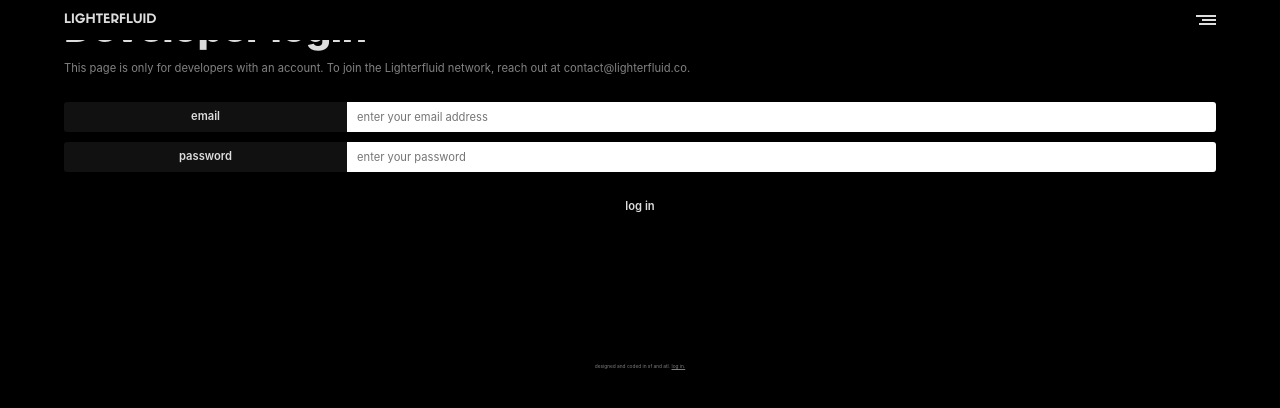
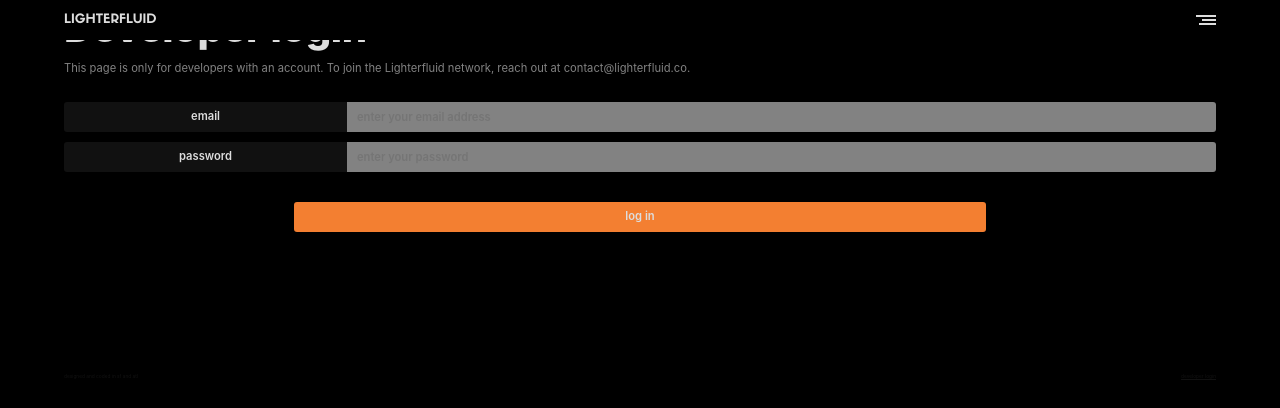
Before and after one commit to winslowdev/lighterfluid, a React (Create React App) app: page /login in a window 1280 px wide. Shown: the top 408 px of the page. Built offline with nearby package versions, Linux system fonts and the light colour scheme.

Commit message:
reorganized css

```diff
--- a/src/App.js
+++ b/src/App.js
@@ -137,8 +137,8 @@ export default class App extends Component {
 
                 <footer>
                     <div id="footer" className="container">
-                        <p className="footer">designed and coded in sf and atl. <span className="sign-in"
-                            onClick={() => { { this.navigate('internal', '/login') } }}>log in.</span></p>
+                        <p>designed and coded in sf and atl</p>
+                        <p className="pseudolink" onClick={() => { { this.navigate('internal', '/login') } }}>developer login</p>
                     </div>
                 </footer>
             </Router>
--- a/src/components/Home.js
+++ b/src/components/Home.js
@@ -17,7 +17,7 @@ export class Home extends Component {
 
                 <RectangleTile
                     address="/projects"
-                    gradientStyle="gradient-1"
+                    gradientStyle="grad1"
                     image={require('../images/stock/workspace.jpg')}
                     navigate={this.props.navigate}
                     dimensions={this.props.dimensions}
@@ -26,14 +26,14 @@ export class Home extends Component {
                 <div className="forced-rectangle">
                     <SquareTile
                         address="/developers"
-                        gradientStyle="gradient-2"
+                        gradientStyle="grad2"
                         image={require('../images/stock/fake-cyclist.jpg')}
                         navigate={this.props.navigate}
                         dimensions={this.props.dimensions}
                         title={this.props.pageTitles.developers} />
                     <SquareTile
                         address="/skills"
-                        gradientStyle="gradient-3"
+                        gradientStyle="grad3"
                         image={require('../images/stock/code-sample.jpg')}
                         navigate={this.props.navigate}
                         dimensions={this.props.dimensions}
--- a/src/components/Projects.js
+++ b/src/components/Projects.js
@@ -12,7 +12,7 @@ export class Projects extends Component {
                 <main className="project-cards">
                         <RectangleTile
                             address="/projects/john-q-citizen-portfolio-redesign"
-                            gradientStyle="gradient-1"
+                            gradientStyle="grad1"
                             image={require('../images/dev/john-citizen.png')}
                             navigate={this.props.navigate}
                             dimensions={this.props.dimensions}
--- a/src/components/Snacks.js
+++ b/src/components/Snacks.js
@@ -25,7 +25,7 @@ export class RectangleTile extends Component {
                     height: this.props.dimensions.rectangleHeight + 'px',
                 }}
                 onClick={() => { { this.props.navigate("internal", this.props.address) } }}>
-                <div className={`tile-cover ${this.props.gradientStyle}`}>
+                <div className={`coverpiece ${this.props.gradientStyle}`}>
                     <h3>{this.props.title}</h3>
                 </div>
             </div>
@@ -45,7 +45,7 @@ export class SquareTile extends Component {
                     height: this.props.dimensions.squareHeight + 'px',
                 }}
                 onClick={() => { { this.props.navigate("internal", this.props.address) } }}>
-                <div className={`tile-cover ${this.props.gradientStyle}`}>
+                <div className={`coverpiece ${this.props.gradientStyle}`}>
                     <h3>{this.props.title}</h3>
                 </div>
             </div>
--- a/src/components/users/Login.js
+++ b/src/components/users/Login.js
@@ -11,7 +11,7 @@ export class Login extends Component {
 
                 <form id="login-form">
                     <label for="email" hidden>sds</label>
-                    <div className="combined">
+                    <div className="tag-team">
                         <div className="label">
                             email
                         </div>
@@ -19,16 +19,14 @@ export class Login extends Component {
                     </div>
 
                     <label for="password" hidden>sds</label>
-                    <div className="combined">
+                    <div className="tag-team">
                         <div className="label">
                             password
                         </div>
                         <input type="password" id="password" placeholder="enter your password" />
                     </div>
 
-                    <div className="submit">
-                        log in
-                    </div>
+                    <button type="submit">log in</button>
                 </form>
             </React.Fragment>
         )
--- a/src/css/index.css
+++ b/src/css/index.css
@@ -56,6 +56,18 @@ aside {
     padding: 5px 0;
 }
 
+footer {
+    background-color: var(--black);
+    height: 30px;
+    width: 100%;
+}
+
+#footer {
+    align-items: center;
+    display: flex;
+    flex-direction: row;
+    justify-content: space-between;
+}
 
 /* =========================== SIDEBAR MENU */
 /* =========================== SIDEBAR MENU */
@@ -127,6 +139,15 @@ aside {
     padding: 10px 0;
 }
 
+.brand-statement {
+    margin: 25px 5%;
+    text-align: center;
+}
+
+.page-description {
+    margin: 15px 0;
+}
+
 /* =========================== TILES */
 /* =========================== TILES */
 
@@ -139,93 +160,44 @@ aside {
 }
 
 .rectangled {
-    filter: grayscale(100%);
     height: 20vh;
     width: 100%;
 }
 
 .squared {
-    filter: grayscale(100%);
     width: 50%;
 }
 
-.rectangled:hover, .squared:hover {
-    filter: grayscale(0%);
+.coverpiece {
+    align-items: flex-end;
+    backdrop-filter: grayscale(100%);
+    display: flex;
+    flex-direction: row;
+    height: 100%;
+    justify-content: flex-start;
+    position: relative;
+    z-index: 1111;
 }
 
+.coverpiece:hover {
+    backdrop-filter: grayscale(0%);
+}
 
-/* =========================== PROJECTS */
-/* =========================== PROJECTS */
+.grad1 {
+    background-image: linear-gradient(to bottom right, #000000a4, #000000ce);
+}
 
-.project-cards {
-    align-items: flex-start;
-    display: flex;
-    flex-direction: column;
-    justify-content: flex-start;
-    width: 100%;
+.grad2 {
+    background-image: linear-gradient(to bottom right, #444444ec, #000000e0);
+}
+
+.grad3 {
+    background-image: linear-gradient(to bottom right, #555555bb, #000000);
 }
 
 
 /* =========================== TEXT */
 /* =========================== TEXT */
-
-h5 {
-    color: var(--grey);
-    font-size: 1.3rem;
-    font-weight: 600;
-    letter-spacing: -0.03rem;
-    line-height: 110%;
-    margin: 0;
-    margin-bottom: 30px;
-}
-
-
-
-
-
-.skills-grid {
-    display: flex;
-    flex-direction: row;
-    justify-content: flex-start;
-    align-items: flex-start;
-    flex-wrap: wrap;
-    width: 90%;
-    margin: 0 auto;
-}
-
-.skill:first-of-type {
-    margin: 0;
-    margin-right: 5px;
-    margin-bottom: 5px;
-}
-
-.skill {
-    background-color: var(--darkgrey);
-    padding: 5px 7px;
-    border-radius: 3px;
-    border: none;
-    color: var(--lightgrey);
-    font-size: 0.6rem;
-    font-weight: 600;
-    margin-right: 5px;
-    margin-bottom: 5px;
-}
-
-
-
-.skill:hover {
-    background-color: var(--jewmint);
-}
-
-
-
-
-
-
-
-
-/* ====================== TEXT & FONT */
-/* ====================== TEXT & FONT */
 
 h1, h2, h3, h6, p {
     margin: 0;
@@ -239,7 +211,6 @@ h1 {
     letter-spacing: -0.03rem;
     line-height: 90%;
 }
-
 
 /* bold hero title */
 h2 {
@@ -265,7 +236,20 @@ h3 {
     width: 70%;
 }
 
+/* nav menu links */
+h5 {
+    color: var(--grey);
+    font-size: 1.3rem;
+    font-weight: 600;
+    letter-spacing: -0.03rem;
+    line-height: 110%;
+    margin: 0;
+    margin-bottom: 30px;
+}
 
+h5:hover {
+    color: var(--lightgrey);
+}
 
 /* APP TITLE ONLY */
 h6 {
@@ -276,157 +260,141 @@ h6 {
     text-transform: uppercase;
 }
 
-
-
-
-
-
-
-
-
-
-
 p {
+    color: var(--grey);
     font-size: 0.7rem;
+    line-height: 140%;
     text-align: left;
-    line-height: 140%;
-    color: var(--grey);
-
 }
 
-.page-description {
-    margin: 15px 0;
+footer p {
+    color: var(--darkgrey);
+    font-size: 0.3rem;
 }
 
-.brand-statement {
-    margin: 25px 5%;
-    text-align: center;
+.pseudolink {
+    text-decoration: underline;
+}
+
+.punctuation {
+    color: white;
 }
 
 
+/* =========================== FORMS */
+/* =========================== FORMS */
 
-.tile-cover {
-    position: relative;
-    z-index: 1111;
-    height: 100%;
+form {
+    align-items: flex-start;
+    display: flex;
+    flex-direction: column;
+    justify-content: flex-start;
+    margin: 0 auto;
+    width: 90%;
+}
+
+input {
+    background-color: var(--grey);
+    border: none;
+    border-radius: 0 3px 3px 0;
+    color: var(--lightgrey);
+    font-size: 0.7rem;
+    font-weight: 600;
+    height: 30px;
+    outline: none;
+    padding: 0 10px;
+}
+
+#login-form input {
+    width: 75%;
+}
+
+.tag-team {
+    align-items: center;
     display: flex;
     flex-direction: row;
-    justify-content: flex-start;
-    align-items: flex-end;
-}
-
-.gradient-1 {
-    background-image: linear-gradient(to bottom right, #000000a4, #000000ce);
-}
-
-.gradient-2 {
-    background-image: linear-gradient(to bottom right, #444444ec, #000000e0);
-}
-
-.gradient-3 {
-    background-image: linear-gradient(to bottom right, #555555bb, #000000);
-}
-
-footer {
-    height: 30px;
+    justify-content: space-between;
+    margin-bottom: 10px;
     width: 100%;
 }
 
-footer p {
-    color: #7e7e7e;
-    font-size: 0.3rem;
-    text-align: center;
+.label {
+    align-items: center;
+    background-color: var(--darkgrey);
+    border: none;
+    border-radius: 3px 0 0 3px;
+    color: var(--lightgrey);
+    display: flex;
+    flex-direction: row;
+    font-size: 0.7rem;
+    font-weight: 600;
+    height: 30px;
+    justify-content: center;
+    width: 25%;
+}
+
+button {
+    align-items: center;
+    background-color: var(--orange);
+    border: none;
+    border-radius: 3px;
+    color: var(--lightgrey);
+    display: flex;
+    flex-direction: row;
+    font-size: 0.7rem;
+    font-weight: 600;
+    height: 30px;
+    justify-content: center;
+    margin: 0 auto;
+    margin-bottom: 130px;
+    margin-top: 20px;
+    width: 60%;
+}
+
+
+/* =========================== PROJECTS */
+/* =========================== PROJECTS */
+
+.project-cards {
+    align-items: flex-start;
+    display: flex;
+    flex-direction: column;
+    justify-content: flex-start;
     width: 100%;
 }
 
-.sign-in {
-    text-decoration: underline;
+
+/* =========================== SKILLS */
+/* =========================== SKILLS */
+
+.skills {
+    align-items: flex-start;
+    display: flex;
+    flex-direction: row;
+    flex-wrap: wrap;
+    justify-content: flex-start;
+    margin: 0 auto;
+    width: 90%;
 }
 
-
-
-
-
-/*  */
-#login-form {
-    width: 90%;
-    margin: 0 auto;
+.skills-item {
+    background-color: var(--lightgrey);
+    border: none;
+    border-radius: 3px;
+    color: var(--black);
+    font-size: 0.6rem;
+    font-weight: 600;
+    margin-bottom: 5px;
+    margin-right: 5px;
+    padding: 5px 7px;
 }
 
-label {
-    background-color: var(--darkgrey);
-    color: var(--lightgrey);
-    margin-right: 0;
-    /* height: 45px; */
+.skills-item:first-of-type {
+    margin: 0;
+    margin-bottom: 5px;
+    margin-right: 5px;
 }
 
-#login-form input {
-    border: none;
-    border-radius: 0 3px 3px 0;
-    font-size: 0.7rem;
-    height: 30px;
-    padding: 0 10px;
-    width: 75%;
+.skills-item:hover {
+    background-color: var(--orange);
 }
-
-
-h4 {
-    font-weight: 600;
-    color: var(--lightgrey);
-    margin: 0;
-    background-color: var(--darkgrey);
-    width: 20%;
-    height: 25%;
-}
-
-.combined {
-    display: flex;
-    flex-direction: row;
-    justify-content: space-between;
-    align-items: center;
-    margin-bottom: 10px;
-}
-
-.label {
-    background-color: var(--darkgrey);
-    height: 30px;
-    width: 25%;
-    color: var(--lightgrey);
-    font-size: 0.7rem;
-    font-weight: 600;
-    display: flex;
-    flex-direction: row;
-    justify-content: center;
-    align-items: center;
-    border: none;
-    border-radius: 3px 0 0 3px;
-}
-
-.submit {
-    border: none;
-    background-color: var(--jewmint);
-    border-radius: 3px;
-    width: 60%;
-    height: 30px;
-    margin: 0 auto;
-    margin-top: 20px;
-    margin-bottom: 130px;
-    color: var(--lightgrey);
-    font-size: 0.7rem;
-    font-weight: 600;
-    display: flex;
-    flex-direction: row;
-    justify-content: center;
-    align-items: center;
-}
-
-.punctuation {
-    color: red;
-}
-
-
-
-
-
-
-/* ==================== IMPORTS */
```
Also changed, not shown: src/components/Skills.js (+10 -10 lines).
